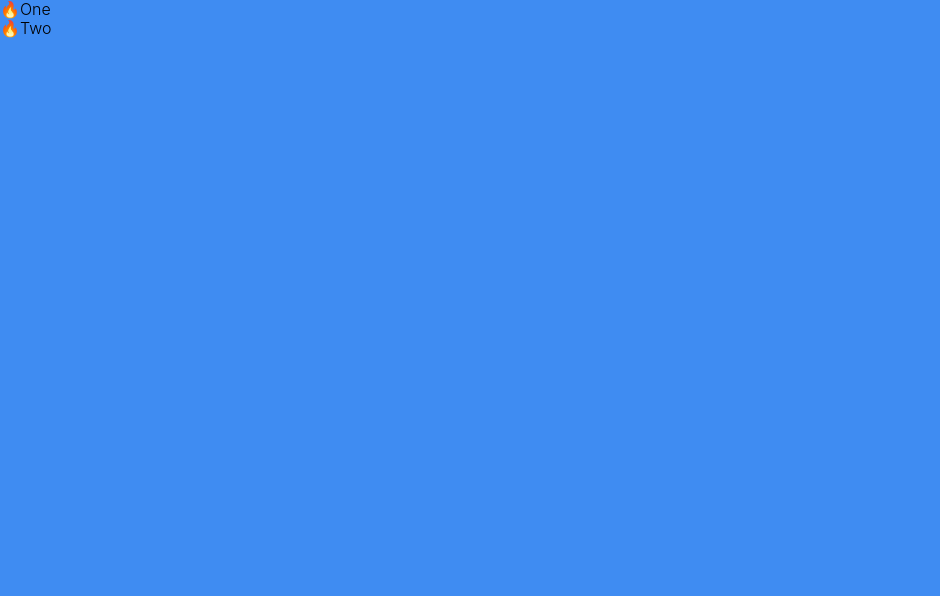
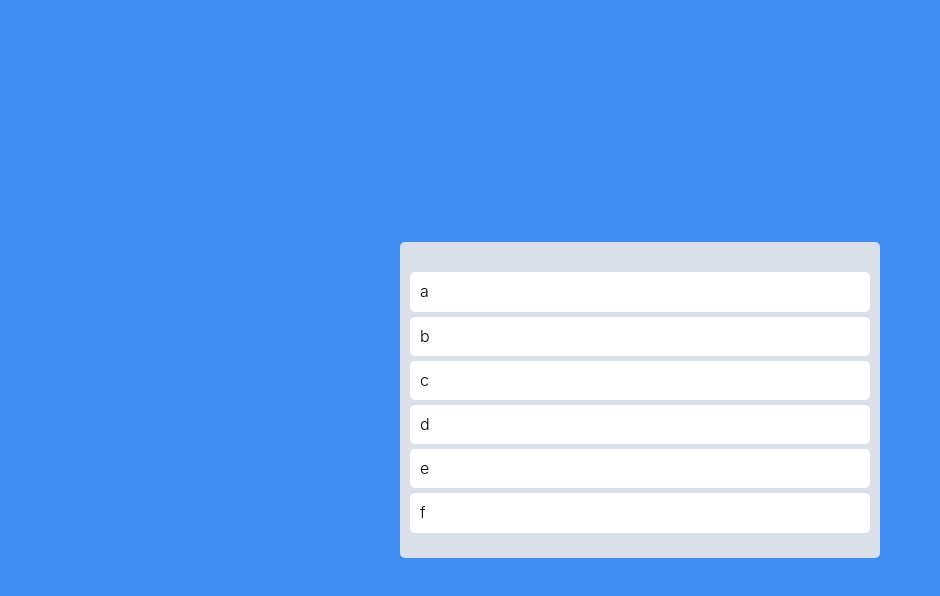
Before and after one commit to HamInKyou/nomadReact, a React (Create React App) app in the folder kanbanboardapp/: page / in a window 1280 px wide. Shown: the top 596 px of the page, without its empty margins (0-940 px from the left). Built offline with nearby package versions, Linux system fonts and the light colour scheme; a web font is replaced by a local one.

Commit message:
[kanbanboardapp]#8.3 칸반보드 스타일링

```diff
--- a/kanbanboardapp/src/App.tsx
+++ b/kanbanboardapp/src/App.tsx
@@ -1,49 +1,70 @@
 import { DragDropContext, Droppable, Draggable } from "react-beautiful-dnd";
+import styled from "styled-components";
+
+const Wrapper = styled.div`
+  display: flex;
+  max-width: 480px;
+  width: 100%;
+  margin: 0 auto;
+  justify-content: center;
+  align-items: center;
+  height: 100vh;
+`;
+
+const Boards = styled.div`
+  display: grid;
+  width: 100%;
+  grid-template-columns: repeat(1, 1fr);
+`;
+
+const Board = styled.div`
+  padding: 20px 10px;
+  padding-top: 30px;
+  background-color: ${(props) => props.theme.boardColor};
+  border-radius: 5px;
+  min-height: 200px;
+`;
+
+const Card = styled.div`
+  border-radius: 5px;
+  margin-bottom: 5px;
+  padding: 10px 10px;
+  background-color: ${(props) => props.theme.cardColor};
+`;
+
+const toDos = ["a", "b", "c", "d", "e", "f"];
 
 function App() {
   const onDragEnd = () => {};
   return (
     <DragDropContext onDragEnd={onDragEnd}>
-      <div>
+      <Wrapper>
+        <Boards>
           <Droppable droppableId="one">
-          {/*
-          Droppable의 자식으로 쓰이는 함수
-          첫번째 인자 magic -> 공식 예제에선 provided라고 썼지만, 이름 바꿔도 상관없다는걸 알 수 있다.
-          첫번째 인자 magic 객체는 innerRef와 droppableProps를 갖고 있다.
-          */}
             {(magic) => (
-            <ul ref={magic.innerRef} {...magic.droppableProps}>
-              <Draggable draggableId="first" index={0}>
-                {/*
-                Draggable의 자식으로 쓰이는 함수
-                첫번째 인자 magic -> 공식 예제에선 provided라고 썼지만, 이름 바꿔도 상관없다는걸 알 수 있다.
-                첫번째 인자 magic 객체는 innerRef와 draggableProps와 dragHandleProps를 갖고 있다.
-                Draggable로 감싼 요소를 드래그하고 싶을 때, draggableProps를 할당해주어 드래그할 수 있게 설정한다.
-                Draggable로 감싼 요소 중에 ragHandleProps를 할당해주어야 그 요소를 잡고 드래그 할 수 있게 된다!(할당 안하면 드래그 안됨!)
-                */}
+              <Board ref={magic.innerRef} {...magic.droppableProps}>
+                {toDos.map((toDo, index) => (
+                  <Draggable draggableId={toDo} index={index}>
                     {(magic) => (
-                  <li
+                      <Card
                         ref={magic.innerRef}
+                        {...magic.dragHandleProps}
                         {...magic.draggableProps}
-                    {...magic.dragHandleProps}
                       >
-                    <span>🔥</span>
-                    One
-                  </li>
+                        {toDo}
+                      </Card>
                     )}
                   </Draggable>
-              <Draggable draggableId="second" index={1}>
-                {(magic) => (
-                  <li ref={magic.innerRef} {...magic.draggableProps}>
-                    <span {...magic.dragHandleProps}>🔥</span>
-                    Two
-                  </li>
-                )}
-              </Draggable>
-            </ul>
+                ))}
+                {/* magic.placeholder를 droppalbeProps를 할당한 자식의 맨 뒤에 넣으면
+                Draggable한 요소가 드래그 중일 때 droppable한 요소의 크기가 변화하지 않는다!
+                드래그하는동안 그 요소가 빠졌다고 취급하지 않는것. */}
+                {magic.placeholder}
+              </Board>
             )}
           </Droppable>
-      </div>
+        </Boards>
+      </Wrapper>
     </DragDropContext>
   );
 }
```
Lines whose indentation alone changed are shown as unchanged.
